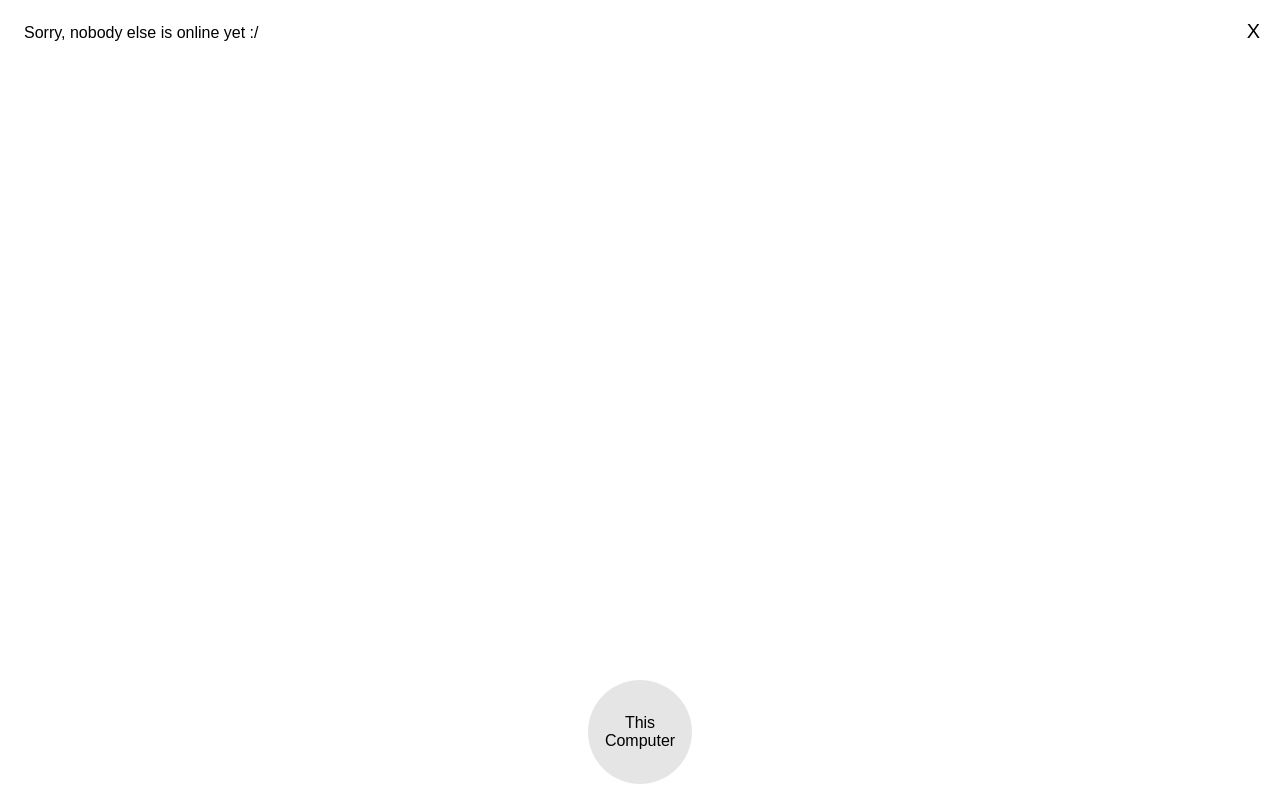
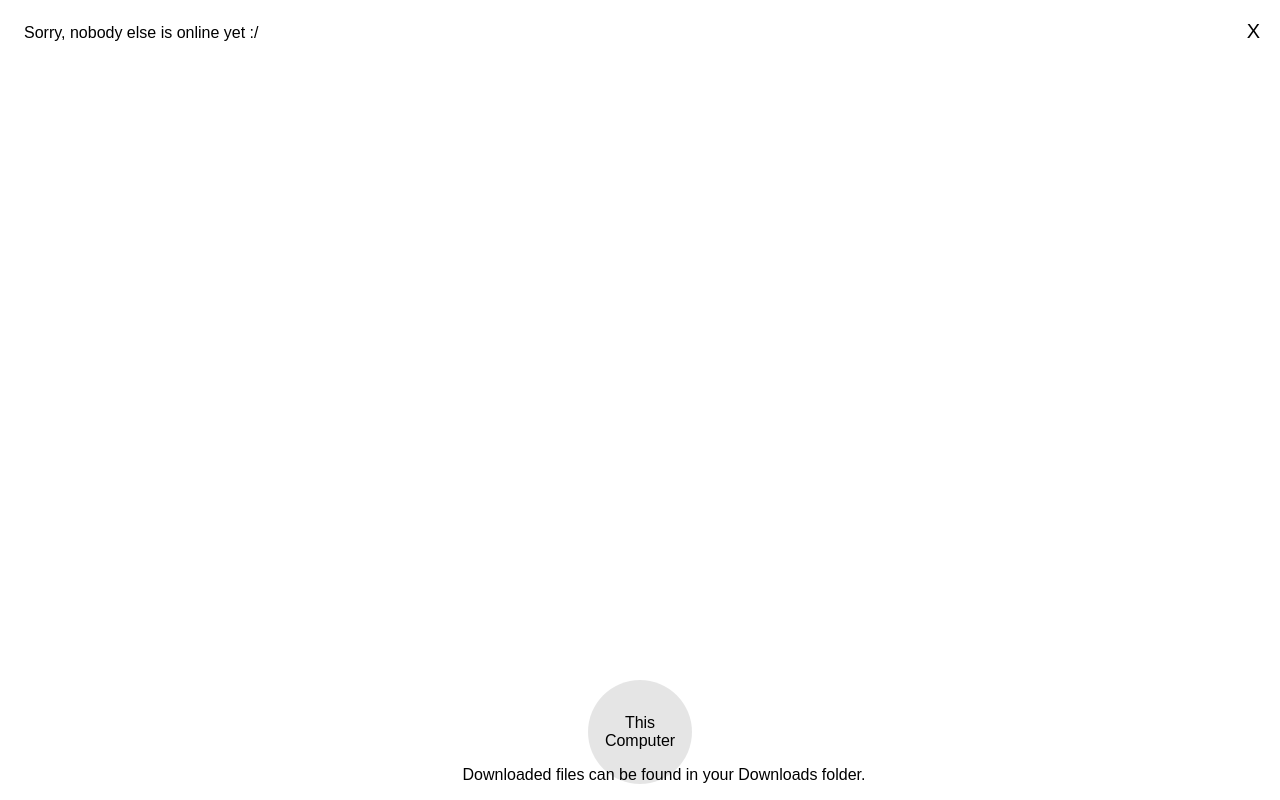
Before and after one commit to heapwolf/peerdrop, an Electron app: page index.html in a window 1280 px wide. Drawn offline with Linux system fonts and the light colour scheme; no server answers.

Commit message:
add footer notes

```diff
--- a/index.css
+++ b/index.css
@@ -92,3 +92,10 @@ body {
 #empty-message {
   padding-top 100px;
 }
+
+.footer {
+  position: absolute;
+  bottom: 0;
+  text-align: center;
+  width: 100%;
+}
--- a/index.html
+++ b/index.html
@@ -16,6 +16,10 @@
       </div>
     </div>
 
+    <div class="footer">
+      <p>Downloaded files can be found in your Downloads folder.</p>
+    </div>
+
     <script>
       const path = require('path')
       require(path.join(__dirname, 'render.js'))
```
